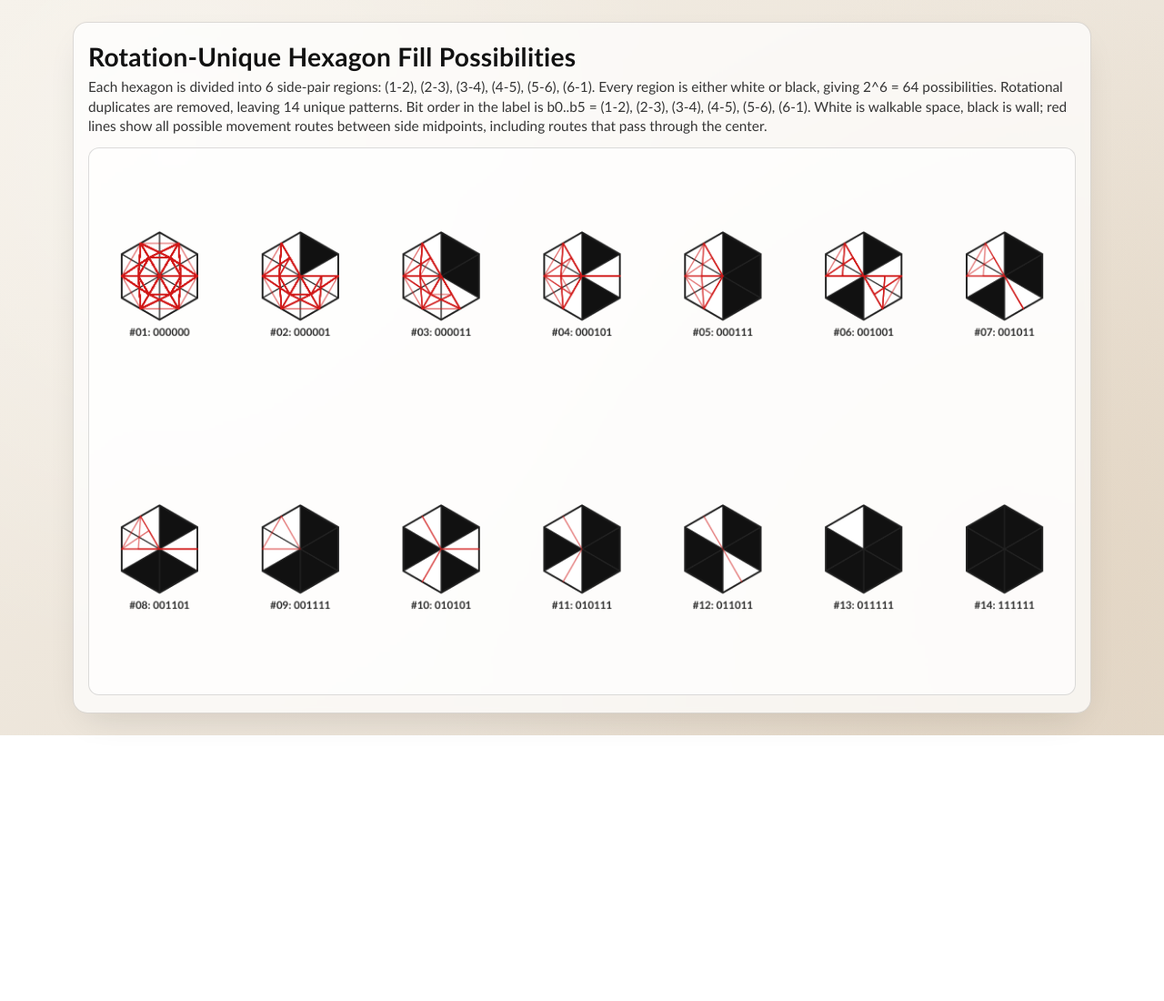
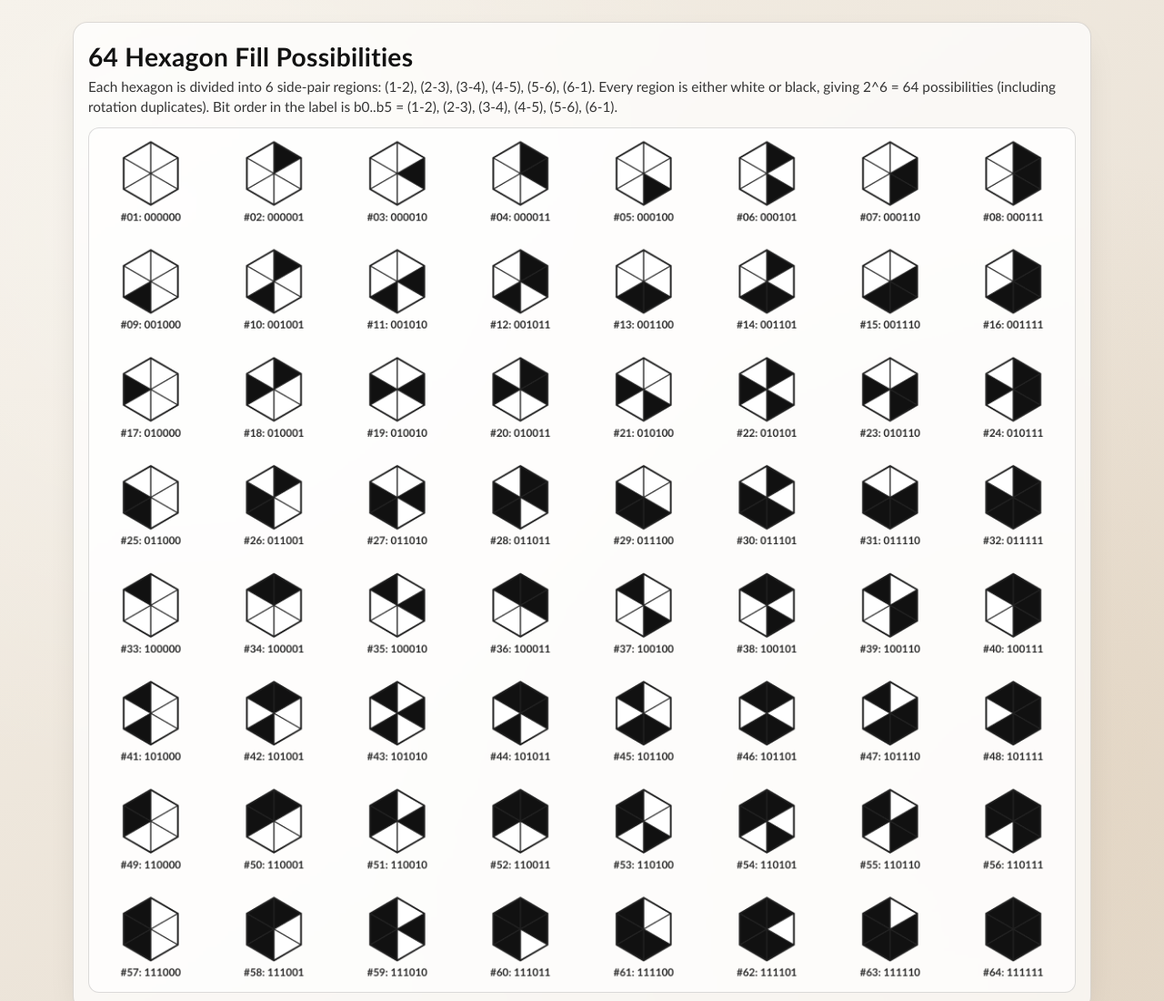
Before and after one commit to martijnkunstman/HexagonTilesMapAndPath, a plain HTML site: page index.html in a window 1280 px wide. Shown: the top 1100 px of the page at 91% size. Before the commit the page ends 808 px from the top, so only its background shows below. Drawn offline with Linux system fonts and the light colour scheme.

Commit message:
update title and header for hexagon fill possibilities; adjust canvas size and simplify drawing logic

```diff
--- a/index.html
+++ b/index.html
@@ -3,7 +3,7 @@
 <head>
   <meta charset="UTF-8" />
   <meta name="viewport" content="width=device-width, initial-scale=1.0" />
-  <title>Hexagon Tile Combinations (Rotation-Unique)</title>
+  <title>Hexagon Tile Combinations (64 Fill States)</title>
   <style>
     :root {
       --bg-a: #f4efe6;
@@ -93,16 +93,13 @@
 </head>
 <body>
   <main class="panel">
-    <h1>Rotation-Unique Hexagon Fill Possibilities</h1>
+    <h1>64 Hexagon Fill Possibilities</h1>
     <p>
       Each hexagon is divided into 6 side-pair regions: (1-2), (2-3), (3-4), (4-5), (5-6), (6-1).
-      Every region is either white or black, giving 2^6 = 64 possibilities.
-      Rotational duplicates are removed, leaving 14 unique patterns.
+      Every region is either white or black, giving 2^6 = 64 possibilities (including rotation duplicates).
       Bit order in the label is b0..b5 = (1-2), (2-3), (3-4), (4-5), (5-6), (6-1).
-      White is walkable space, black is wall; red lines show all possible movement routes between side midpoints,
-      including routes that pass through the center.
     </p>
-    <canvas id="tiles" width="1120" height="620" aria-label="Hexagon tile combinations"></canvas>
+    <canvas id="tiles" width="1120" height="980" aria-label="Hexagon tile combinations"></canvas>
   </main>
 
   <script>
@@ -134,152 +131,8 @@
       ctx.fill();
     }
 
-    function rotateMask(mask, shift) {
-      const bits = 6;
-      const s = ((shift % bits) + bits) % bits;
-      const right = mask >> s;
-      const left = (mask << (bits - s)) & 0x3f;
-      return (right | left) & 0x3f;
-    }
-
-    function canonicalRotation(mask) {
-      let best = mask;
-      for (let s = 1; s < 6; s += 1) {
-        const r = rotateMask(mask, s);
-        if (r < best) best = r;
-      }
-      return best;
-    }
-
-    function rotationallyUniqueMasks() {
-      const seen = new Set();
-      const unique = [];
-
-      for (let mask = 0; mask < 64; mask += 1) {
-        const canon = canonicalRotation(mask);
-        if (!seen.has(canon)) {
-          seen.add(canon);
-          unique.push(mask);
-        }
-      }
-
-      unique.sort((a, b) => canonicalRotation(a) - canonicalRotation(b));
-      return unique;
-    }
-
-    function edgeMidpoints(verts) {
-      const mids = [];
-      for (let i = 0; i < 6; i += 1) {
-        const a = verts[i];
-        const b = verts[(i + 1) % 6];
-        mids.push({ x: (a.x + b.x) / 2, y: (a.y + b.y) / 2 });
-      }
-      return mids;
-    }
-
-    function walkableSides(mask) {
-      const open = [];
-      for (let i = 0; i < 6; i += 1) {
-        open.push(((mask >> i) & 1) === 0);
-      }
-      return open;
-    }
-
-    function movementGraph(open, includeCenter) {
-      const centerNode = 6;
-      const adj = Array.from({ length: 7 }, () => []);
-      for (let i = 0; i < 6; i += 1) {
-        const j = (i + 1) % 6;
-        if (open[i] && open[j]) {
-          adj[i].push(j);
-          adj[j].push(i);
-        }
-
-        if (includeCenter && open[i]) {
-          adj[i].push(centerNode);
-          adj[centerNode].push(i);
-        }
-      }
-      return adj;
-    }
-
-    function enumerateAllSimplePaths(adj, open, start, goal) {
-      if (!open[start] || !open[goal]) return null;
-      const paths = [];
-      const visited = new Array(adj.length).fill(false);
-      const stack = [];
-
-      function dfs(node) {
-        visited[node] = true;
-        stack.push(node);
-
-        if (node === goal) {
-          paths.push([...stack]);
-        } else {
-          for (const n of adj[node]) {
-            if (!visited[n]) {
-              dfs(n);
-            }
-          }
-        }
-
-        stack.pop();
-        visited[node] = false;
-      }
-
-      dfs(start);
-      paths.sort((a, b) => a.length - b.length);
-      return paths;
-    }
-
-    function drawMovementPaths(ctx, cx, cy, mids, mask) {
-      const open = walkableSides(mask);
-      const adj = movementGraph(open, true);
-
-      ctx.strokeStyle = "#d01919";
-      ctx.lineWidth = 1.35;
-      ctx.lineCap = "round";
-      ctx.lineJoin = "round";
-      ctx.globalAlpha = 0.62;
-
-      function nodePoint(node) {
-        if (node === 6) {
-          return { x: cx, y: cy };
-        }
-        const mx = mids[node].x;
-        const my = mids[node].y;
-        return {
-          x: cx + (mx - cx) * 0.56,
-          y: cy + (my - cy) * 0.56
-        };
-      }
-
-      for (let i = 0; i < 6; i += 1) {
-        for (let j = i + 1; j < 6; j += 1) {
-          const paths = enumerateAllSimplePaths(adj, open, i, j);
-          if (!paths || paths.length === 0) continue;
-
-          for (const path of paths) {
-            ctx.beginPath();
-            ctx.moveTo(mids[i].x, mids[i].y);
-
-            for (let k = 1; k < path.length - 1; k += 1) {
-              const p = nodePoint(path[k]);
-              ctx.lineTo(p.x, p.y);
-            }
-
-            ctx.lineTo(mids[j].x, mids[j].y);
-            ctx.stroke();
-          }
-        }
-      }
-
-      ctx.globalAlpha = 1;
-    }
-
-    function drawTile(ctx, cx, cy, radius, mask, index, canonical) {
+    function drawTile(ctx, cx, cy, radius, mask, index) {
       const verts = midpointVertices(cx, cy, radius);
-      const mids = edgeMidpoints(verts);
       const center = { x: cx, y: cy };
 
       drawHexPath(ctx, verts);
@@ -306,39 +159,31 @@
       ctx.strokeStyle = getComputedStyle(document.documentElement).getPropertyValue("--tile-outline").trim();
       ctx.stroke();
 
-      drawMovementPaths(ctx, cx, cy, mids, mask);
-
       ctx.fillStyle = getComputedStyle(document.documentElement).getPropertyValue("--label").trim();
       ctx.font = "600 12px Trebuchet MS, Segoe UI, sans-serif";
       ctx.textAlign = "center";
-      ctx.fillText(`#${index.toString().padStart(2, "0")}: ${canonical.toString(2).padStart(6, "0")}`, cx, cy + radius + 18);
+      ctx.fillText(`#${index.toString().padStart(2, "0")}: ${mask.toString(2).padStart(6, "0")}`, cx, cy + radius + 18);
     }
 
     function drawGallery() {
       const canvas = document.getElementById("tiles");
       const ctx = canvas.getContext("2d");
 
-      const masks = rotationallyUniqueMasks();
-      const total = masks.length;
-      const cols = 7;
-      const rows = Math.ceil(total / cols);
+      const total = 64;
+      const cols = 8;
+      const rows = 8;
       const cellW = canvas.width / cols;
       const cellH = canvas.height / rows;
-      const radius = Math.min(cellW, cellH) * 0.31;
+      const radius = Math.min(cellW, cellH) * 0.29;
 
       ctx.clearRect(0, 0, canvas.width, canvas.height);
-
-      if (total !== 14) {
-        console.error(`Expected 14 rotation-unique patterns, got ${total}`);
-      }
 
       for (let i = 0; i < total; i += 1) {
         const col = i % cols;
         const row = Math.floor(i / cols);
         const cx = col * cellW + cellW / 2;
         const cy = row * cellH + cellH / 2 - 10;
-        const mask = masks[i];
-        drawTile(ctx, cx, cy, radius, mask, i + 1, canonicalRotation(mask));
+        drawTile(ctx, cx, cy, radius, i, i + 1);
       }
     }
 
```
